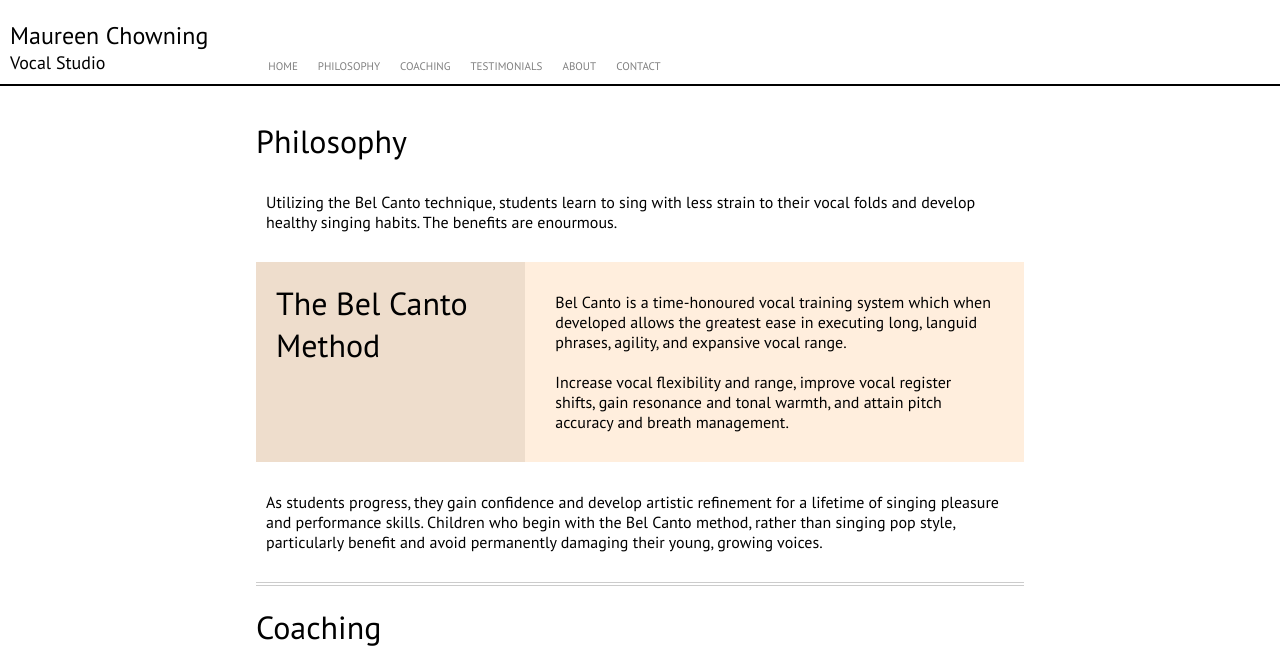
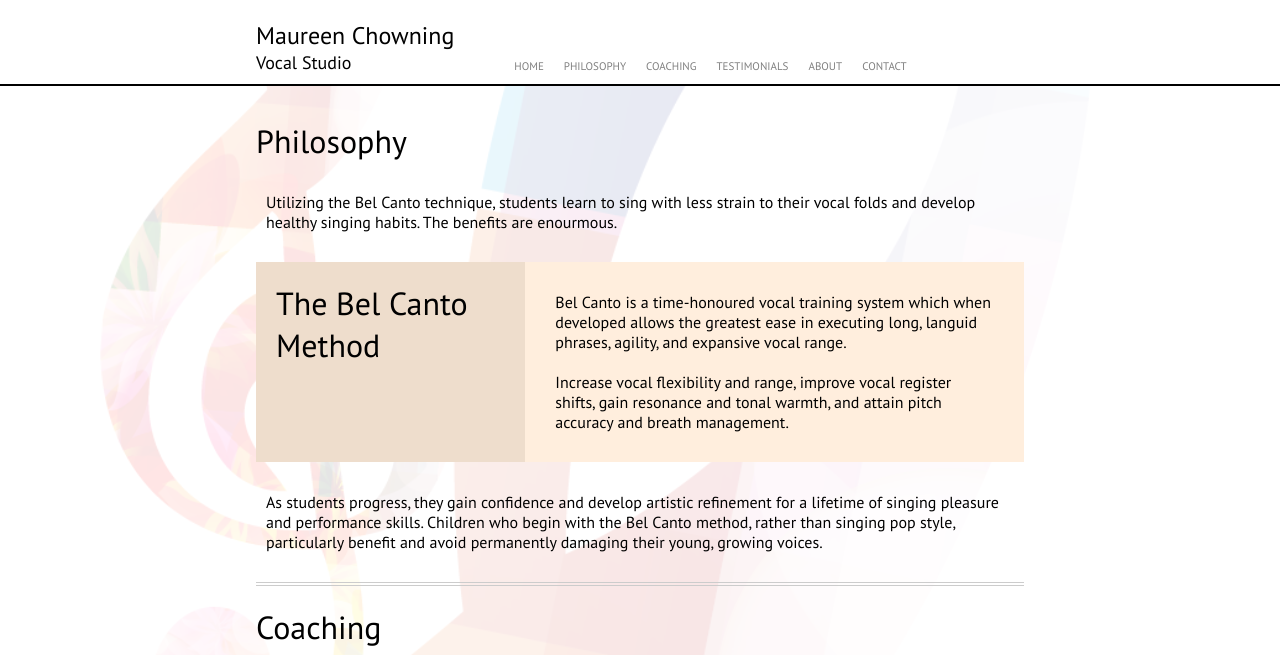
Before and after one commit to udderly/udderly.github.io, a plain HTML site: page chowning/index.html in a window 1280 px wide. Shown: the top 655 px of the page. Drawn offline with Linux system fonts and the light colour scheme.

Commit message:
add images

```diff
--- a/chowning/index.html
+++ b/chowning/index.html
@@ -7,7 +7,9 @@
     </head>
 
     <body>
+        <div id="back"></div>
         <div id="nav">
+            <div id="inner">
                 <div>
                     <h1>Maureen Chowning</h1>
                     <h2>Vocal Studio</h2>
@@ -18,6 +20,7 @@
                 <p>testimonials</p>
                 <p>about</p>
                 <p>contact</p>
+            </div>
         </div>
         <div id="main"><br><br><br><br><br><br>
             <h1>Philosophy</h1>
@@ -39,7 +42,7 @@
                 <div class="front">
                     <p><strong>Voice Lessons</strong><br><br>The focus of the voice lessons will be on learning techniques appropriate for each student's individuals needs. Building on the Bel Canto foundation, the student can develop a unique path of expression.<br><br><strong>Audition Preparation</strong><br><br>Maureen has years of experience preparing students for local performances and competitions. She offers lyric diction lessons in Italian, Latin, German, French and Spanish as well as proper stylistic interpretations.<br><br><strong>College Applications</strong><br><br>In addition to assisting students select pieces for college auditions and applications, Maureen helps students create audio recordings at her studio.<br><br><strong>Building a Repertoire</strong><br><br>Maureen’s breath of knowledge in a wide range of singing styles and material, from opera to musical theatre &ndash; combined with a large lending library available to students &ndash; means the choices are great!</p>
                 </div>
-                <div class="back" style="background-image: url(../naturewalk/images/Cezano_Rear_Patio_AFTER_done.jpg)"></div>
+                <div class="back" style="background-image: url(music.png)"></div>
             </div>
             <p><strong>Lessons</strong><br><br>Weekly and hourly private lessons begin with a warm-up and technique session. The student is then guided through performance repertoire, designed for his or her individual growth.<br><br>Students are offered the opportunity to participate in the annual student recital and other exciting performance opportunities, such as occasional Master Classes.<br><br>The Lesson Contract consists of a full month of weekly lessons. The fee for these hour-long lessons is $70.</p>
             <hr>
@@ -73,5 +76,6 @@
                 </div>
             </div>
         </div>
+        <script src="main.js"></script>
     </body>
 </html>
--- /dev/null
+++ b/chowning/main.js
@@ -0,0 +1,10 @@
+document.addEventListener('scroll', function() {
+    update();
+});
+
+function update() {
+    var percent = document.documentElement.scrollTop / document.documentElement.scrollHeight;
+    document.getElementById('back').style.backgroundPosition = '0 ' + (50 * percent) + '%';
+}
+
+update();
--- a/chowning/styles.css
+++ b/chowning/styles.css
@@ -17,30 +17,43 @@ hr {
     margin: 20px 0;
     padding: 1px;
 }
+#back {
+    background-image: url(clef.png);
+    background-size: 150%;
+    height: 100%;
+    opacity: 0.1;
+    position: fixed;
+    width: 200%;
+    z-index: -1;
+}
 #nav {
-    align-items: flex-end;
     background-color: #fff;
     border-bottom: 2px solid #000;
-    display: flex;
     position: fixed;
     width: 100%;
 }
-#nav div {
-    padding: 20px 50px 10px 10px;
+#inner {
+    align-items: flex-end;
+    display: flex;
+    margin: auto;
+    width: 768px;
 }
-#nav div h1 {
+#inner div {
+    padding: 20px 50px 10px 0;
+}
+#inner div h1 {
     font-size: 24px;
 }
-#nav div h2 {
+#inner div h2 {
     font-size: 18px;
 }
-#nav p {
+#inner p {
     font-variant: small-caps;
     opacity: 0.5;
     padding: 10px;
     transition: 0.2s;
 }
-#nav p:hover {
+#inner p:hover {
     opacity: 1;
 }
 #main {
```
Also changed, not shown: chowning/clef.png (added), chowning/music.png (added), 2 other files. Lines whose indentation alone changed are shown as unchanged.
